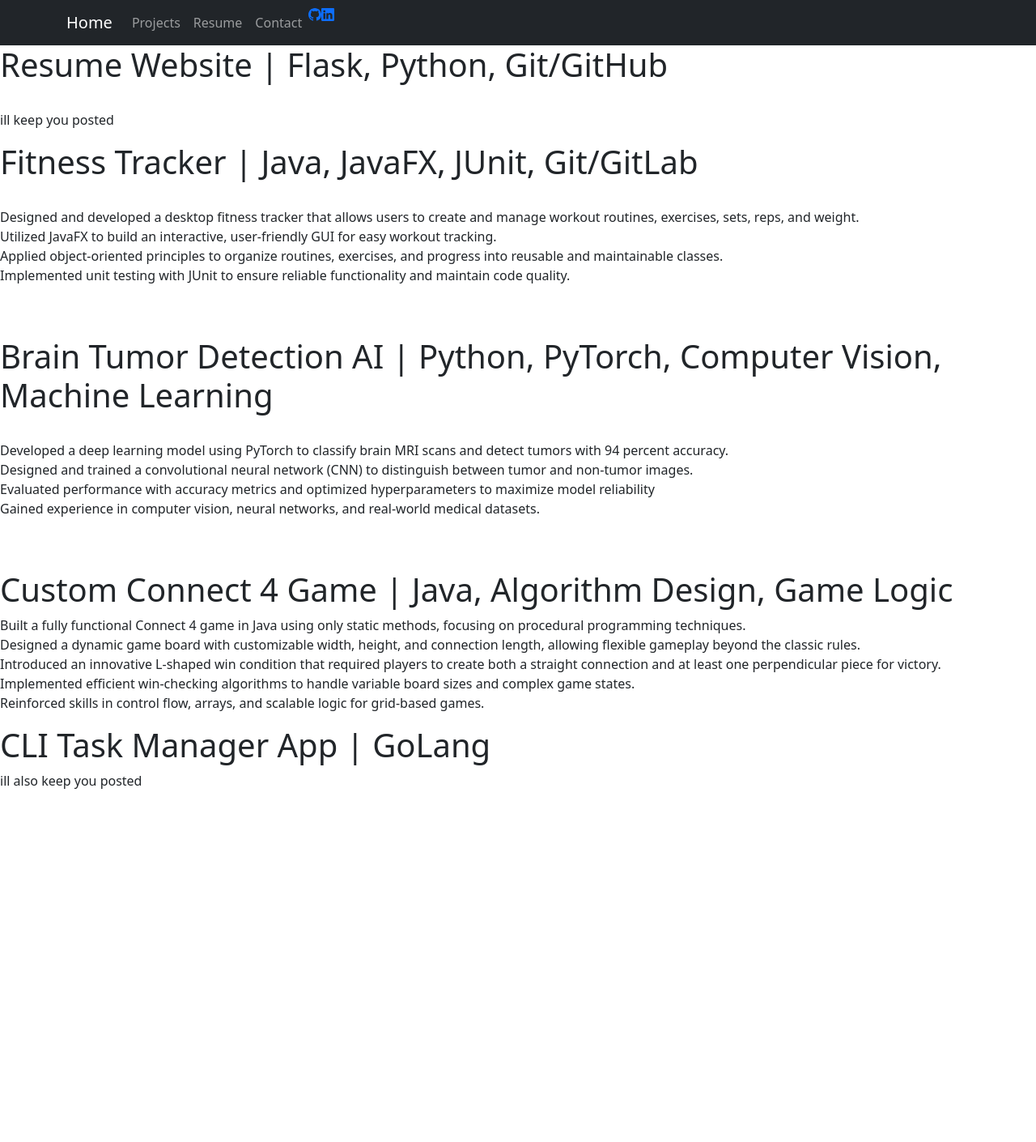
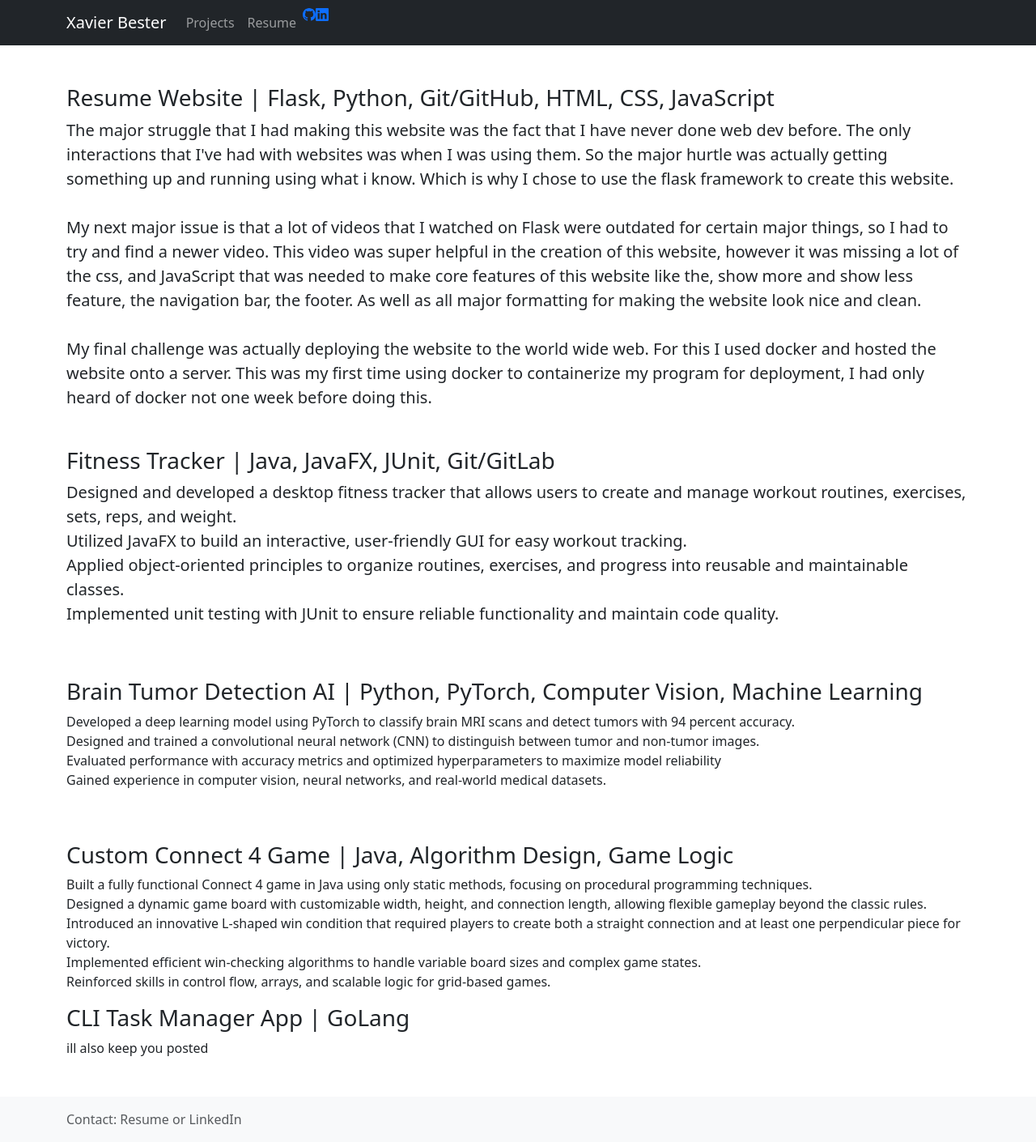
Before and after one commit to XavierLED/resume-website, a Python web app: template blueprint/templates/projects/projects.html in a window 1280 px wide. Shown: the whole page at 81% size. Before the commit the page ends 974 px from the top, so only its background shows below. Run offline with Jinja, Linux system fonts and the light colour scheme; the template is opened without the code that fills it, so the values that code supplies are empty.

Commit message:
changing up wording ext ext

```diff
--- a/blueprint/templates/base.html
+++ b/blueprint/templates/base.html
@@ -9,10 +9,7 @@
     <body>
         <nav class="navbar navbar-expand-lg navbar-dark bg-dark">
       <div class="container">
-        <a class="navbar-brand" href="{{ url_for('home.runHome') }}">Home</a>
-        <button class="navbar-toggler" type="button" data-bs-toggle="collapse" data-bs-target="#navbarSupportedContent" aria-controls="navbarSupportedContent" aria-expanded="false" aria-label="Toggle navigation">
-          <span class="navbar-toggler-icon"></span>
-        </button>
+        <a class="navbar-brand" href="/">Xavier Bester</a>
         <div class="collapse navbar-collapse" id="navbarSupportedContent">
           <ul class="navbar-nav me-auto mb-2 mb-lg-0">
             <li class="nav-item">
@@ -20,9 +17,6 @@
             </li>
             <li class="nav-item">
               <a class="nav-link" href="{{ url_for('resume.runResume') }}">Resume</a>
-            </li>
-            <li class="nav-item">
-              <a class="nav-link" href="{{ url_for('contact.runContact') }}">Contact</a>
             </li>
             <li>
                 <a class="icon-link icon-link-hover" style="--bs-icon-link-transform: translate3d(0, -.125rem, 0);" href="https://github.com/XavierLED">
@@ -45,7 +39,9 @@
         </div>
       </div>
     </nav>
-        {% block content %}{% endblock %}
-<script src="/js/bootstrap.js">
+{% block content %}{% endblock %}
+<footer class="footer mt-auto py-3 bg-body-tertiary"> <div class="container"> <span class="text-body-secondary">Contact: Resume or LinkedIn</span> </div> </footer>
+
+        <script src="/js/bootstrap.js">
     </body>
 </html>
--- a/blueprint/templates/projects/projects.html
+++ b/blueprint/templates/projects/projects.html
@@ -3,24 +3,31 @@
 {% block title %}Projects{% endblock%}
 
 {% block content %}
-    <h1>Resume Website | Flask, Python, Git/GitHub</h1><br>
-    <p>ill keep you posted<p>
+<div class="container my-5">
+    <h3>Resume Website | Flask, Python, Git/GitHub, HTML, CSS, JavaScript</h3>
+    <p class="fs-5">The major struggle that I had making this website was the fact that I have never done web dev before. The only interactions that I've had with websites was when I was using them. So the major hurtle was actually getting something up and running using what i know. Which is why I chose to use the flask framework to create this website. <br><br>
 
-    <h1>Fitness Tracker | Java, JavaFX, JUnit, Git/GitLab</h1><br>
-    <p> Designed and developed a desktop fitness tracker that allows users to create and manage workout routines,
+My next major issue is that a lot of videos that I watched on Flask were outdated for certain major things, so I had to try and find a newer video. This video was super helpful in the creation of this website, however it was missing a lot of the css, and JavaScript that was needed to make core features of this website like the, show more and show less feature, the navigation bar, the footer. As well as all major formatting for making the website look nice and clean.<br><br>
+
+My final challenge was actually deploying the website to the world wide web. For this I used docker and hosted the website onto a server. This was my first time using docker to containerize my program for deployment, I had only heard of docker not one week before doing this.<br><br>
+</p>
+
+
+    <h3>Fitness Tracker | Java, JavaFX, JUnit, Git/GitLab</h3>
+    <p class="fs-5"> Designed and developed a desktop fitness tracker that allows users to create and manage workout routines,
     exercises, sets, reps, and weight.<br> Utilized JavaFX to build an interactive, user-friendly GUI for easy workout tracking.<br>
     Applied object-oriented principles to organize routines, exercises, and progress into reusable and maintainable
     classes.<br> Implemented unit testing with JUnit to ensure reliable functionality and maintain code quality.</p><br><br>
 
 
-    <h1>Brain Tumor Detection AI | Python, PyTorch, Computer Vision, Machine Learning</h1><br>
+    <h3>Brain Tumor Detection AI | Python, PyTorch, Computer Vision, Machine Learning</h3>
     <p>Developed a deep learning model using PyTorch to classify brain MRI scans and detect tumors with 94 percent
 accuracy.<br>
     Designed and trained a convolutional neural network (CNN) to distinguish between tumor and non-tumor images.<br>
     Evaluated performance with accuracy metrics and optimized hyperparameters to maximize model reliability<br>
     Gained experience in computer vision, neural networks, and real-world medical datasets.</p><br><br>
 
-<h1>Custom Connect 4 Game | Java, Algorithm Design, Game Logic</h1>
+<h3>Custom Connect 4 Game | Java, Algorithm Design, Game Logic</h3>
 <p>Built a fully functional Connect 4 game in Java using only static methods, focusing on procedural programming
 techniques.<br>
     Designed a dynamic game board with customizable width, height, and connection length, allowing flexible
@@ -30,7 +37,7 @@ least one perpendicular piece for victory.<br>
     Implemented efficient win-checking algorithms to handle variable board sizes and complex game states.<br>
     Reinforced skills in control flow, arrays, and scalable logic for grid-based games.</p>
 
-<h1> CLI Task Manager App | GoLang </h1>
+<h3> CLI Task Manager App | GoLang </h3>
 <p>ill also keep you posted<p>
-
+</div>
 {% endblock %}
```
Also changed, not shown: blueprint/contact/route.py (deleted, +0 -7 lines), blueprint/templates/contact/contact.html (deleted, +0 -7 lines).
